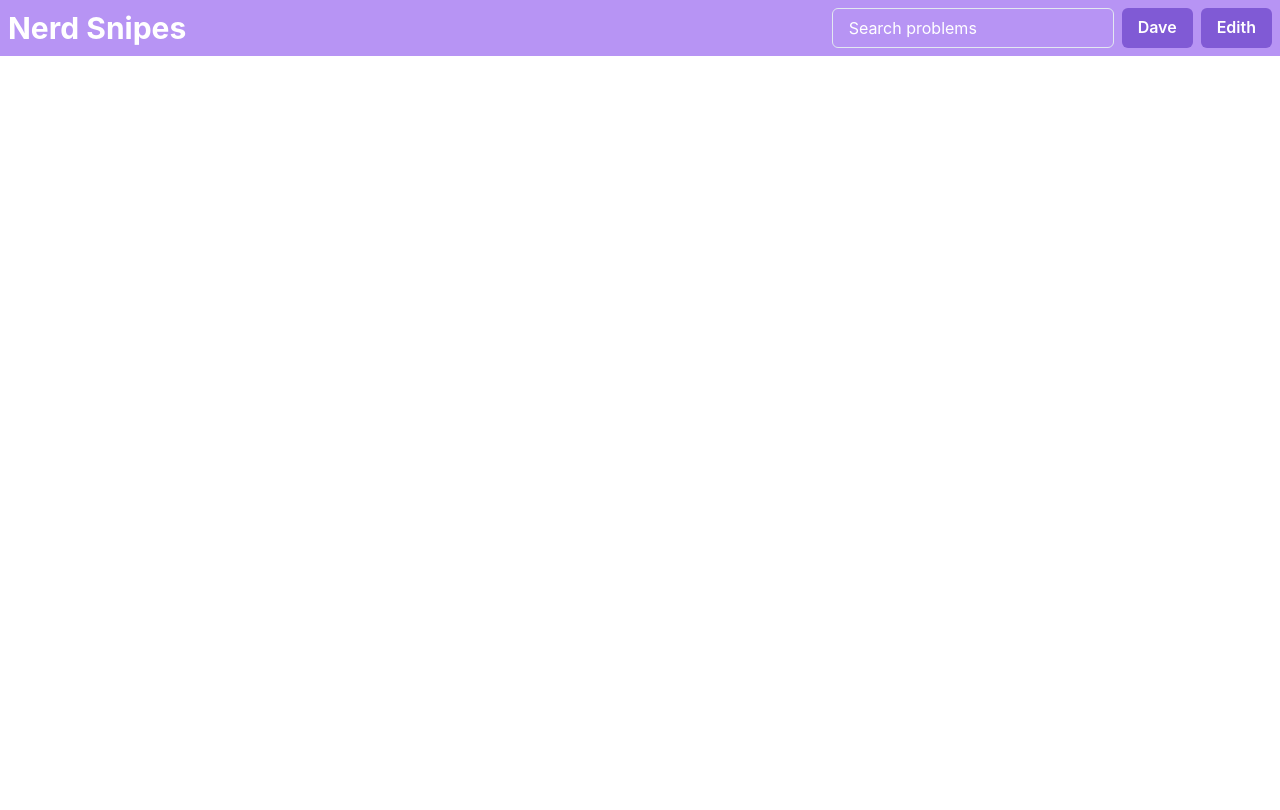
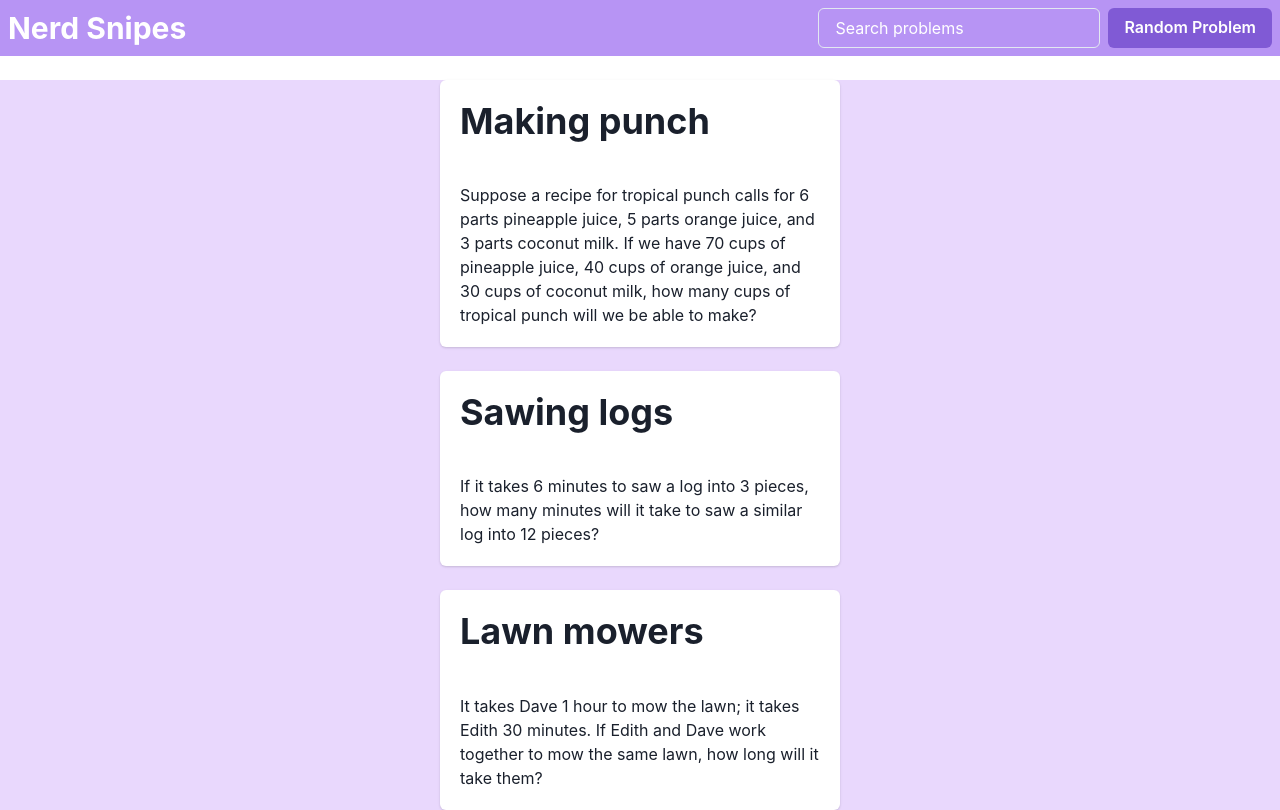
Before and after one commit to davebro1031/EnchantedMath, a React (Vite) app: page / in a window 1280 px wide. Built offline with nearby package versions, Linux system fonts and the light colour scheme.

Commit message:
flesh out cards

```diff
--- a/src/App.jsx
+++ b/src/App.jsx
@@ -1,6 +1,7 @@
 import { useState } from 'react'
 import './App.css'
 import Header from './components/Header'
+import ProblemsList from './components/ProblemsList'
 
 export default function App() {
 
@@ -9,7 +10,7 @@ export default function App() {
   return (
     <>
       <Header setQuery={setQuery} />
-      <div>{query}</div>
+      <ProblemsList query={query}/>
     </>
   )
 }
--- a/src/components/Header.jsx
+++ b/src/components/Header.jsx
@@ -5,14 +5,12 @@ import Search from './Search'
 function Header({ setQuery }) {
 
     return (
-        <Flex gap="2" align='center' p='2' bg='purple.300'>
+        <Flex gap="2" align='center' p='2' bg='purple.300' position='fixed' width='100%'>
             <Heading size='lg' color='white'>Nerd Snipes</Heading>
             <Spacer />
             <Search setQuery={setQuery} />
             <ButtonGroup>
-                <Button colorScheme='purple'>Dave</Button>
-                <Button colorScheme='purple'>Edith</Button>
-
+                <Button colorScheme='purple'>Random Problem</Button>
             </ButtonGroup>
         </Flex>
     )
--- /dev/null
+++ b/src/components/ProblemCard.jsx
@@ -0,0 +1,18 @@
+import React from 'react'
+import { Card, CardBody, CardHeader, Text, Heading } from '@chakra-ui/react'
+
+function ProblemCard({ problem }) {
+    return (
+        <Card width='400px'>
+            <CardHeader>
+                <Heading>{problem.title}</Heading>
+            </CardHeader>
+
+            <CardBody>
+                <Text>{problem.text}</Text>
+            </CardBody>
+        </Card>
+    )
+}
+
+export default ProblemCard
--- /dev/null
+++ b/src/components/ProblemsList.jsx
@@ -0,0 +1,15 @@
+import { problems } from '../problems/data'
+import ProblemCard from './ProblemCard'
+import { VStack } from '@chakra-ui/react'
+
+
+function ProblemsList({query}) {
+    return (
+        <VStack gap="24px" position='relative' top='80px' bg='purple.100'>
+
+        {problems.map(problem => <ProblemCard key={problem.id} problem={problem} />)}
+        </VStack>
+    )
+}
+
+export default ProblemsList
--- /dev/null
+++ b/src/problems/data.js
@@ -0,0 +1,34 @@
+export const problems = [
+
+    {
+        id: 1,
+        title: "Making punch",
+        text: "Suppose a recipe for tropical punch calls for 6 parts pineapple juice, 5 parts orange juice, and 3 parts coconut milk.   If we have 70 cups of pineapple juice, 40 cups of orange juice, and 30 cups of coconut milk, how many cups of tropical punch will we be able to make?",
+        hints: [
+            "How many batches can you make?"
+        ]
+    },
+    {
+        id: 2,
+        title: "Sawing logs",
+        text: "If it takes 6 minutes to saw a log into 3 pieces, how many minutes will it take to saw a similar log into 12 pieces?",
+        hints: [
+            "How many cuts do you need to make in the log to get it into 12 pieces?"
+        ],
+        wrongAnswers: [
+            "24 minutes"
+        ]
+    },
+    {
+        id: 3,
+        title: "Lawn mowers",
+        text: "It takes Dave 1 hour to mow the lawn; it takes Edith 30 minutes.  If Edith and Dave work together to mow the same lawn, how long will it take them?",
+        hints: [
+            "How many lawns could they mow if they worked together for an hour?"
+        ],
+        wrongAnswers: [
+            "22.5 minutes",
+            "45 minutes",
+        ]
+    },
+]
```
